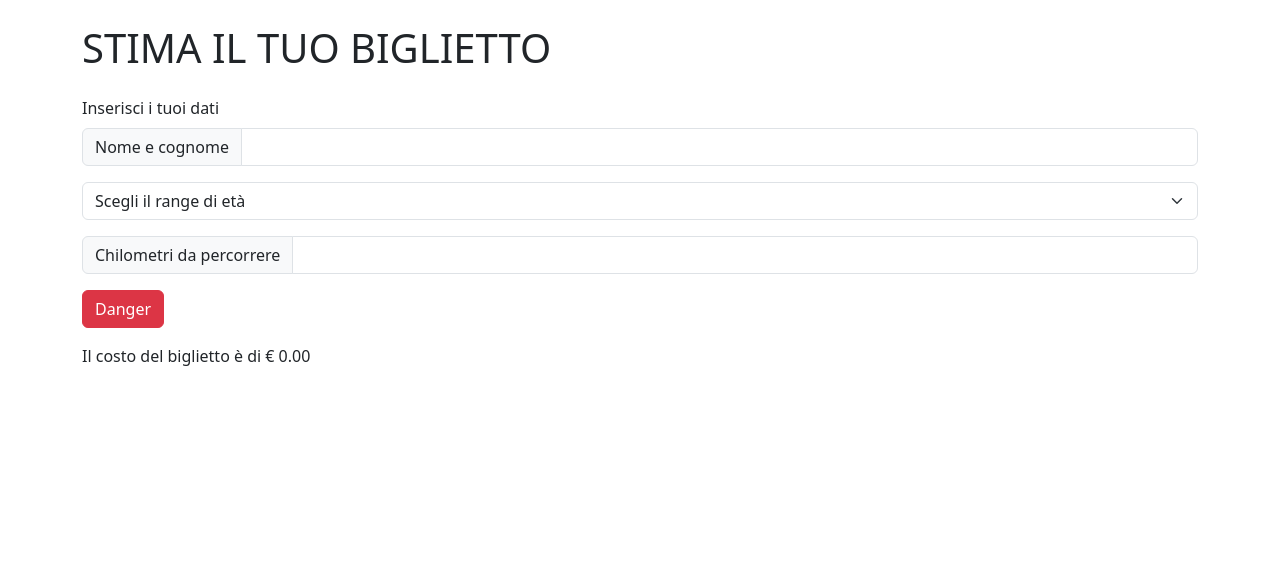
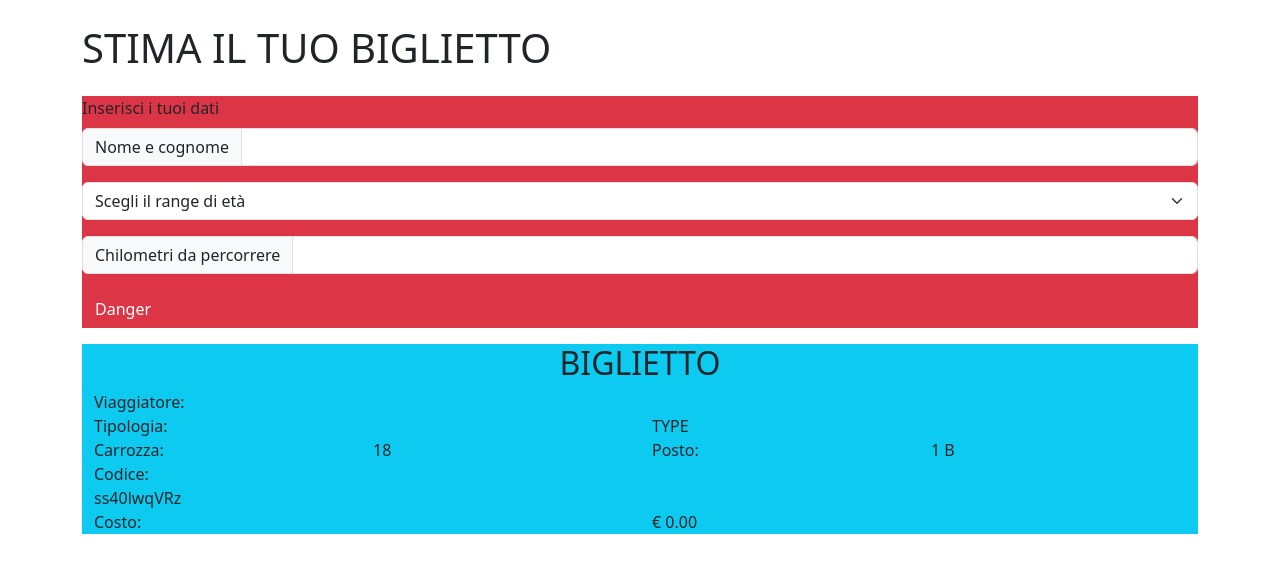
Before and after one commit to danielbosa/js-biglietto-treno-form, a plain HTML site: page index.html in a window 1280 px wide. Both pictures are taken after a click on the button "Danger". Drawn offline with nearby package versions, Linux system fonts and the light colour scheme.

Commit message:
Basic version with ticket print (random traincar, seat, id ticket): completed

```diff
--- a/index.html
+++ b/index.html
@@ -13,6 +13,7 @@
 <body>
     <div class="container">
         <h1 class="text-uppercase my-4">Stima il tuo biglietto</h1>
+        <div class="bg-danger">
             <div class="my-3">
                 <label for="basic-url" class="form-label">Inserisci i tuoi dati</label>
                 <div class="input-group">
@@ -27,10 +28,6 @@
                     <option value="18-64">Maggiorenne</option>
                     <option value="65">Over 65</option>
                 </select>
-            <!-- <div class="input-group">
-                <span class="input-group-text" id="basic-addon3">Età</span>
-                <input type="text" class="form-control" id="age">
-            </div> -->
             </div>
             <div class="my-3">
                 <div class="input-group">
@@ -39,10 +36,27 @@
                 </div>
             </div>
             <button type="button" class="btn btn-danger">Danger</button>
-        <div class="mt-3">Il costo del biglietto è di
-            <span id="costo-biglietto">
-
-            </span>
+        </div>
+        <div class="bg-info">
+            <div class="mt-3">
+                <h2 class="text-uppercase text-center">biglietto</h2>
+                <div class="container">
+                    <div class="row">
+                        <div class="col-6">Viaggiatore:</div>
+                        <div class="col-6" id="traveller"></div>
+                        <div class="col-6">Tipologia:</div>
+                        <div class="col-6" id="type">TYPE</div>
+                        <div class="col-3">Carrozza:</div>
+                        <div class="col-3" id="traincar">TRAINCAR</div>
+                        <div class="col-3">Posto:</div>
+                        <div class="col-3" id="seat">SEAT</div>
+                        <div class="col-12">Codice:</div>
+                        <div class="col-12" id="ticket-number">sdfsdfsd</div>
+                        <div class="col-6">Costo:</div>
+                        <div class="col-6" id="costo-biglietto"></div>
+                    </div>
+                </div>
+            </div>
         </div>
     </div>
 
--- a/script.js
+++ b/script.js
@@ -14,29 +14,69 @@
 const price = 0.21;
 const discountUnder18 = 0.2;
 const discountOver65 = 0.4;
+const charactersAll ='ABCDEFGHIJKLMNOPQRSTUVWXYZabcdefghijklmnopqrstuvwxyz0123456789';
+const charactersUppercase = 'ABCD';
+
 let priceUnder18 = price * (1 - discountUnder18);
 let priceOver65 = price * (1 - discountOver65);
 let finalCost;
 
-// let age = parseInt(prompt('Quanti anni hai?'));
-// let distance = parseInt(prompt('Quanti chilometri vuoi percorrere?'));
-
+let elFullname = document.getElementById('fullname');
 let elAge = document.getElementById('age');
 let elDistance = document.getElementById('distance');
 let ticketEl = document.getElementById('costo-biglietto');
 let elButton = document.querySelector('.btn.btn-danger');
+let elTraveller = document.getElementById('traveller');
+let elType = document.getElementById('type');
+let elTraincar = document.getElementById('traincar');
+let elSeat = document.getElementById('seat');
+let elTicketNumber = document.getElementById('ticket-number');
+
+// number of traincar
+function RndNumberGen(min, max) {
+    return Math.floor(Math.random() * (max - min + 1) ) + min;
+};
+// number of ticket
+function ticketNumberGen(length) {
+    let result = ' ';
+    const charactersLength = charactersAll.length;
+    for ( let i = 0; i < length; i++ ) {
+        result += charactersAll.charAt(Math.floor(Math.random() * charactersLength));
+    }
+    return result;
+};
+// letter of seat
+function seatRndGen(length) {
+     let result =' ';
+     const charactersLength = charactersUppercase.length;
+     for ( let i = 0; i < length; i++ ){
+        result += charactersUppercase.charAt(Math.floor(Math.random() * charactersLength));
+
+        return result;
+     }
+};
+
+
+console.log(elType);
+console.log(elTraveller);
 
 elButton.addEventListener('click', function(){
     let age = elAge.value;
     let distance = elDistance.value;
     if (age === '0-17'){
-        finalCost = priceUnder18 * distance
+        finalCost = priceUnder18 * distance;
+        elType.innerHTML = `Biglietto ridotto under18`;
         } else if (age === '65'){
            finalCost = priceOver65 * distance
         } else {
             finalCost = price * distance
     };
     ticketEl.innerHTML = `€ ${finalCost.toFixed(2)}`;
+    elTraveller.innerHTML = `${elFullname.value}`;
+    elTraincar.innerHTML = RndNumberGen(1, 25);
+    elSeat.innerHTML = RndNumberGen(1,30) + seatRndGen(1);
+    elTicketNumber.innerHTML = ticketNumberGen(10);
+
 })
 
 // distance 10
```
Lines whose indentation alone changed are shown as unchanged.
